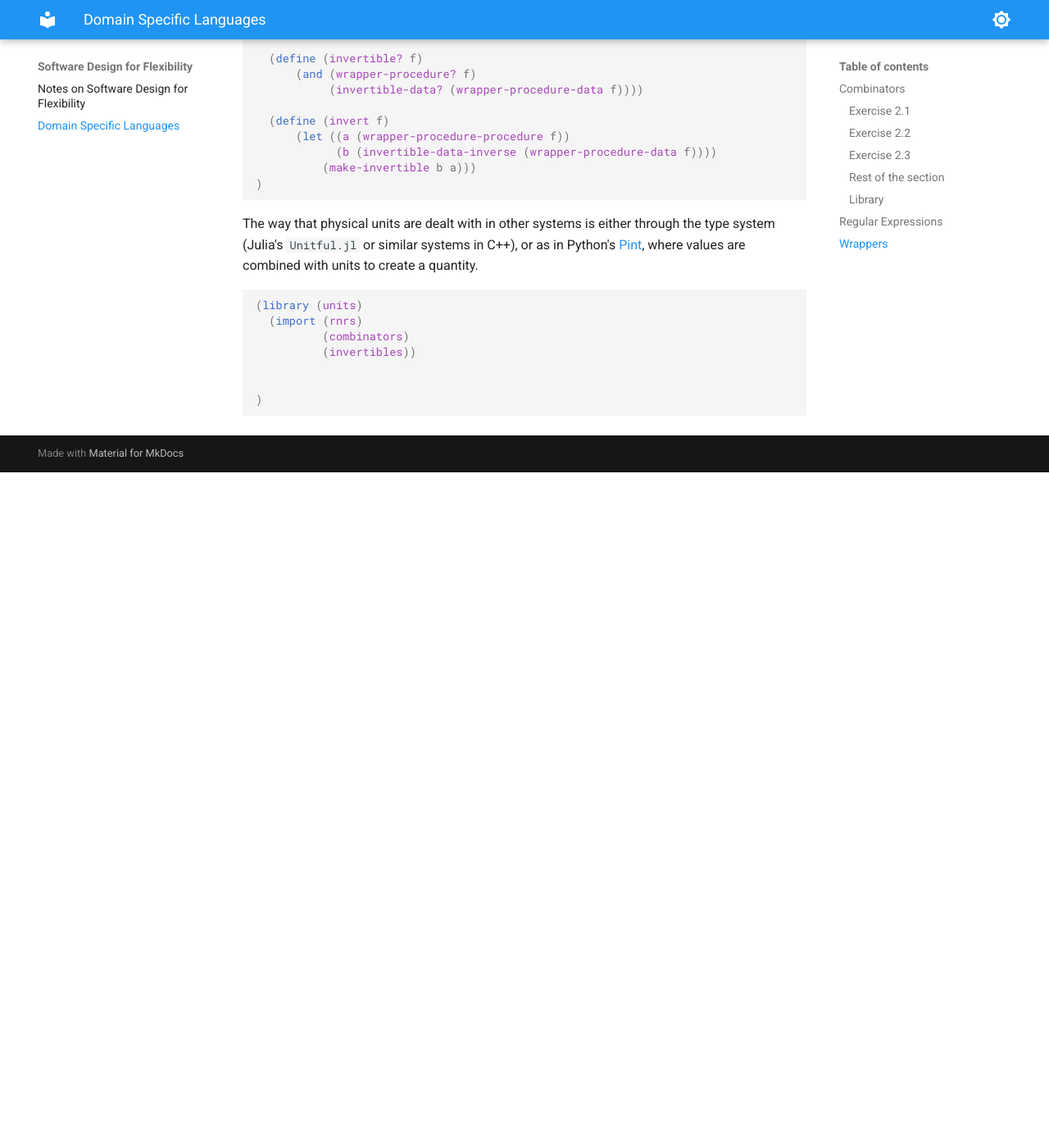
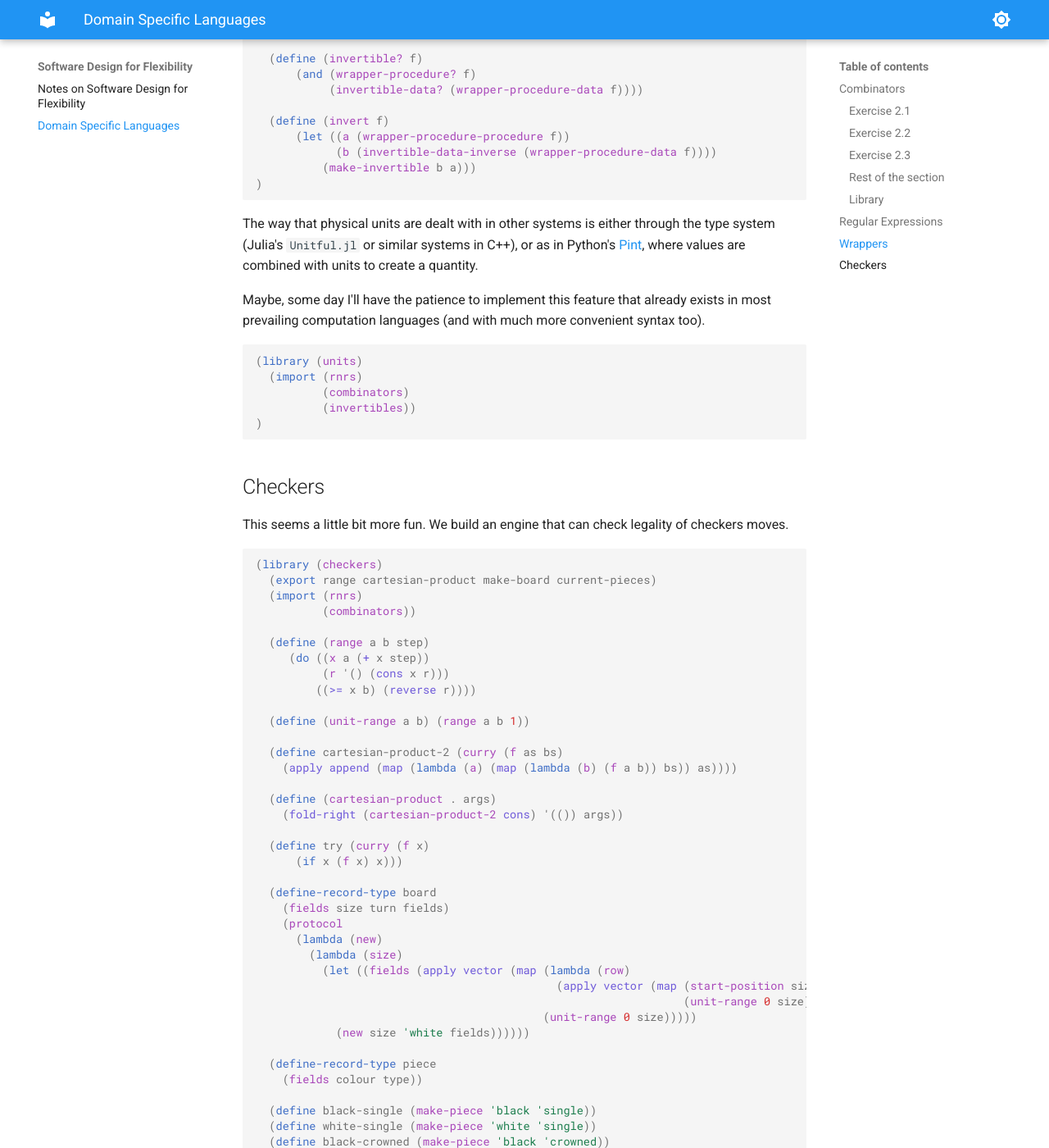
Before and after one commit to jhidding/sdff, an MkDocs documentation site: the page built from docs/ch2-dsl.md, in a window 1280 px wide and 1400 px high, scrolled down 6487 px. Shown: the whole window at 82% size. Built offline with MkDocs 1.6.1 and Material for MkDocs 9.7.7, drawn with Linux system fonts in a browser that asks for light colours; formulas are drawn with MathJax 3; before the commit the page ends 7063 px from its top, so only the background shows below that; some of the changed text lies outside the part shown.

Commit message:
add some checkers code

````diff
--- a/docs/ch2-dsl.md
+++ b/docs/ch2-dsl.md
@@ -332,12 +332,92 @@ This uses non-standard Scheme code, and it is not very nice at all. We can abuse
 
 The way that physical units are dealt with in other systems is either through the type system (Julia's `Unitful.jl` or similar systems in C++), or as in Python's [Pint](https://pint.readthedocs.io), where values are combined with units to create a quantity.
 
+Maybe, some day I'll have the patience to implement this feature that already exists in most prevailing computation languages (and with much more convenient syntax too).
+
 ``` {.scheme file=scheme/units.scm}
 (library (units)
   (import (rnrs)
           (combinators)
           (invertibles))
-
-
 )
 ```
+
+## Checkers
+
+This seems a little bit more fun. We build an engine that can check legality of checkers moves.
+
+``` {.scheme file=scheme/checkers.scm}
+(library (checkers)
+  (export range cartesian-product make-board current-pieces)
+  (import (rnrs)
+          (combinators))
+
+  (define (range a b step)
+     (do ((x a (+ x step))
+          (r '() (cons x r)))
+         ((>= x b) (reverse r))))
+
+  (define (unit-range a b) (range a b 1))
+
+  (define cartesian-product-2 (curry (f as bs)
+    (apply append (map (lambda (a) (map (lambda (b) (f a b)) bs)) as))))
+
+  (define (cartesian-product . args)
+    (fold-right (cartesian-product-2 cons) '(()) args))
+
+  (define try (curry (f x)
+      (if x (f x) x)))
+
+  (define-record-type board
+    (fields size turn fields)
+    (protocol
+      (lambda (new)
+        (lambda (size)
+          (let ((fields (apply vector (map (lambda (row)
+                                             (apply vector (map (start-position size row)
+                                                                (unit-range 0 size))))
+                                           (unit-range 0 size)))))
+            (new size 'white fields))))))
+
+  (define-record-type piece
+    (fields colour type))
+
+  (define black-single (make-piece 'black 'single))
+  (define white-single (make-piece 'white 'single))
+  (define black-crowned (make-piece 'black 'crowned))
+  (define white-crowned (make-piece 'white 'crowned))
+
+  (define start-position (curry (size row col)
+    (cond
+      ((even? (+ row col)) #f)
+      ((< row (- (/ size 2) 1)) white-single)
+      ((>= row (+ (/ size 2) 1)) black-single)
+      (else #f))))
+
+  (define (all-fields size)
+    (cartesian-product (unit-range 0 size) (unit-range 0 size)))
+
+  (define (used-fields b)
+    (filter
+        (lambda (p) (odd? (+ (car p) (cadr p))))
+        (all-fields (board-size b))))
+
+  (define (current-pieces b)
+    (filter
+      (lambda (p) (eq? (board-turn b) (try piece-colour (get-piece b p))))
+      (used-fields b)))
+
+  (define (position-on-board? b pos)
+    (let ((row (car pos))
+          (col (cadr pos)))
+      (and (<= 0 row) (< row (board-size b))
+           (<= 0 col) (< col (board-size b))
+           (odd? (+ col row)))))
+
+  (define (board-get b pos)
+    (assert (position-on-board? b pos))
+    (vector-ref
+      (vector-ref (board-fields b) (car pos))
+      (cadr pos)))
+)
+```
--- a/pyproject.toml
+++ b/pyproject.toml
@@ -16,4 +16,4 @@ dependencies = [
 ]
 
 [tool.uv.sources]
-repl-session = { path = "../entangled/repl-session", editable = true }
+repl-session = { path = "../../../../home/johannes/Projects/entangled/repl-session" }
````
Also changed, not shown: other parts of docs/ch2-dsl.md (+3 -3 lines), 7 other files.
